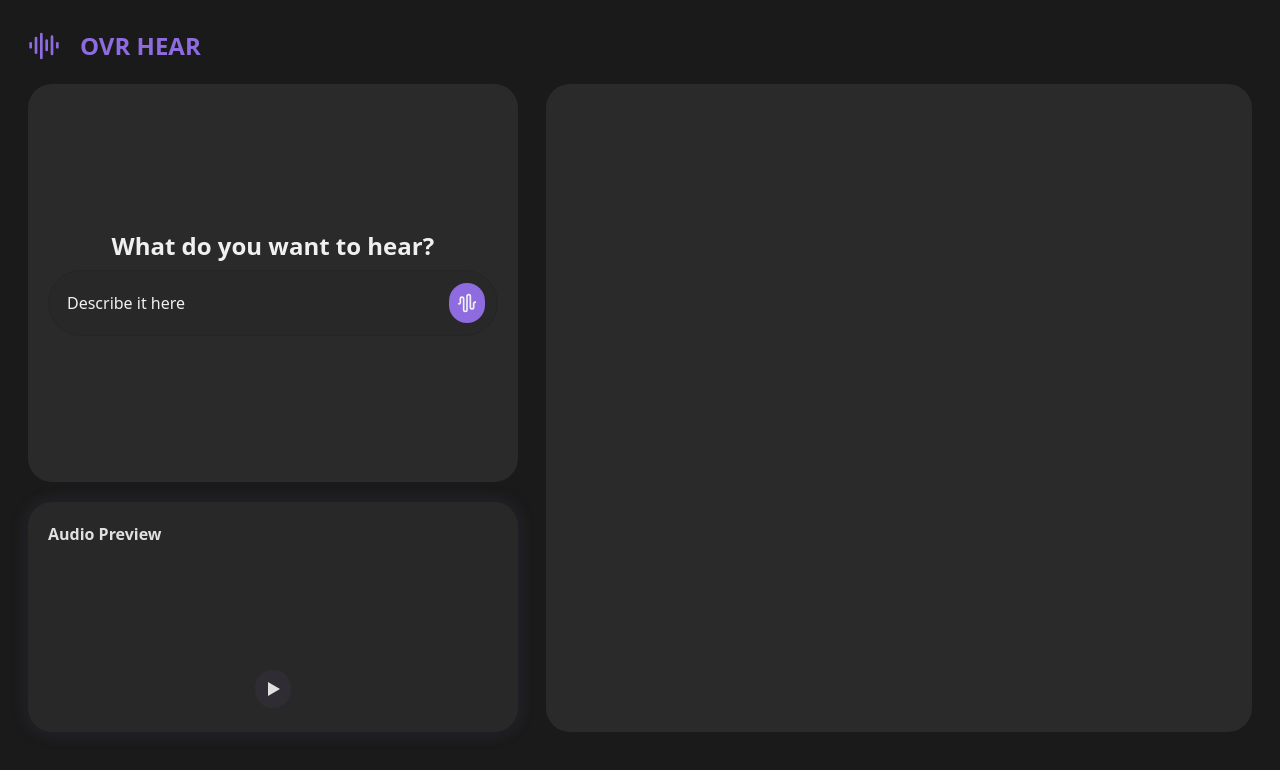
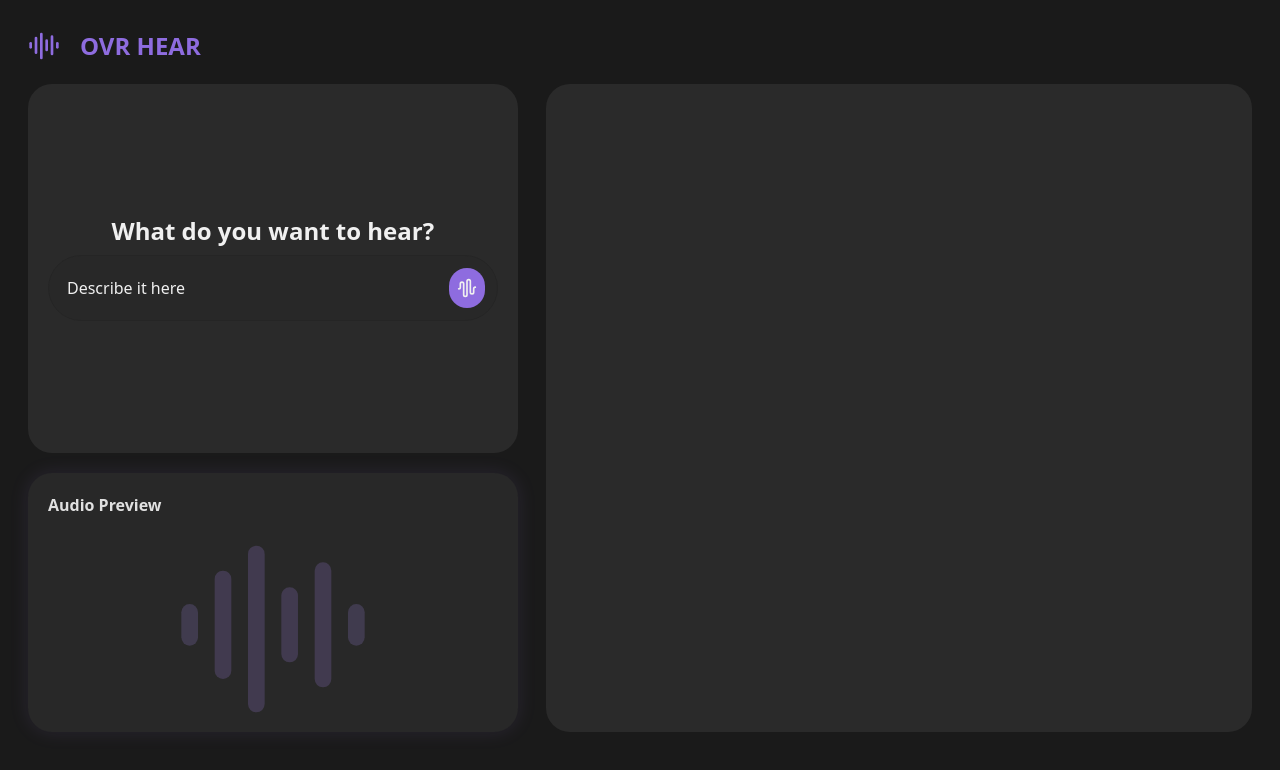
Before and after one commit to RamBrodett/OVRHR-Hearsona-GUI, a React (Vite) app: page / in a window 1280 px wide. Shown: the top 770 px of the page. Built offline with nearby package versions, Linux system fonts and the light colour scheme.

Commit message:
style: adjust UI design/layout of the sound preview

```diff
--- a/src/components/AudioPreviewComponent.jsx
+++ b/src/components/AudioPreviewComponent.jsx
@@ -1,5 +1,6 @@
 import { useState, useRef, useEffect } from 'react';
 import WaveSurfer from 'wavesurfer.js';
+import {AudioLines} from 'lucide-react'
 
 const AudioPreviewComponent = ({ Audio }) => {
   const [isPlaying, setIsPlaying] = useState(false);
@@ -83,14 +84,16 @@ const AudioPreviewComponent = ({ Audio }) => {
   >
     <h1 className="text-base font-bold text-[var(--accent-color-1)]">Audio Preview</h1>
 
-    <div ref={containerRef} className="flex flex-col flex-grow relative gap-1">
-      <div
+    <div ref={containerRef} className="flex flex-col flex-grow relative">
+      {Audio !== null ? (<div
         ref={waveformRef}
-        className="flex-grow-[0.5] min-h-[100px] z-10"
-      />
+        className="flex-grow-[0.5] min-h-[100px] max-h-[150px] z-10"
+      />) : null
+      }
 
-      <div className="flex justify-center mt-2">
-        <button
+      <div className={`flex justify-center ${Audio ? 'mt-1': ''}`}>
+        {Audio !== null ? (
+          <button
           onClick={togglePlayback}
           disabled={isDisabled}
           className={`rounded-full p-3 transition-all duration-200
@@ -112,7 +115,7 @@ const AudioPreviewComponent = ({ Audio }) => {
               translate-x-[1px]"
             />
           )}
-        </button>
+        </button>): <AudioLines className='w-50 h-50 text-[var(--accent-color-8)]'/>}
       </div>
     </div>
   </div>
```
